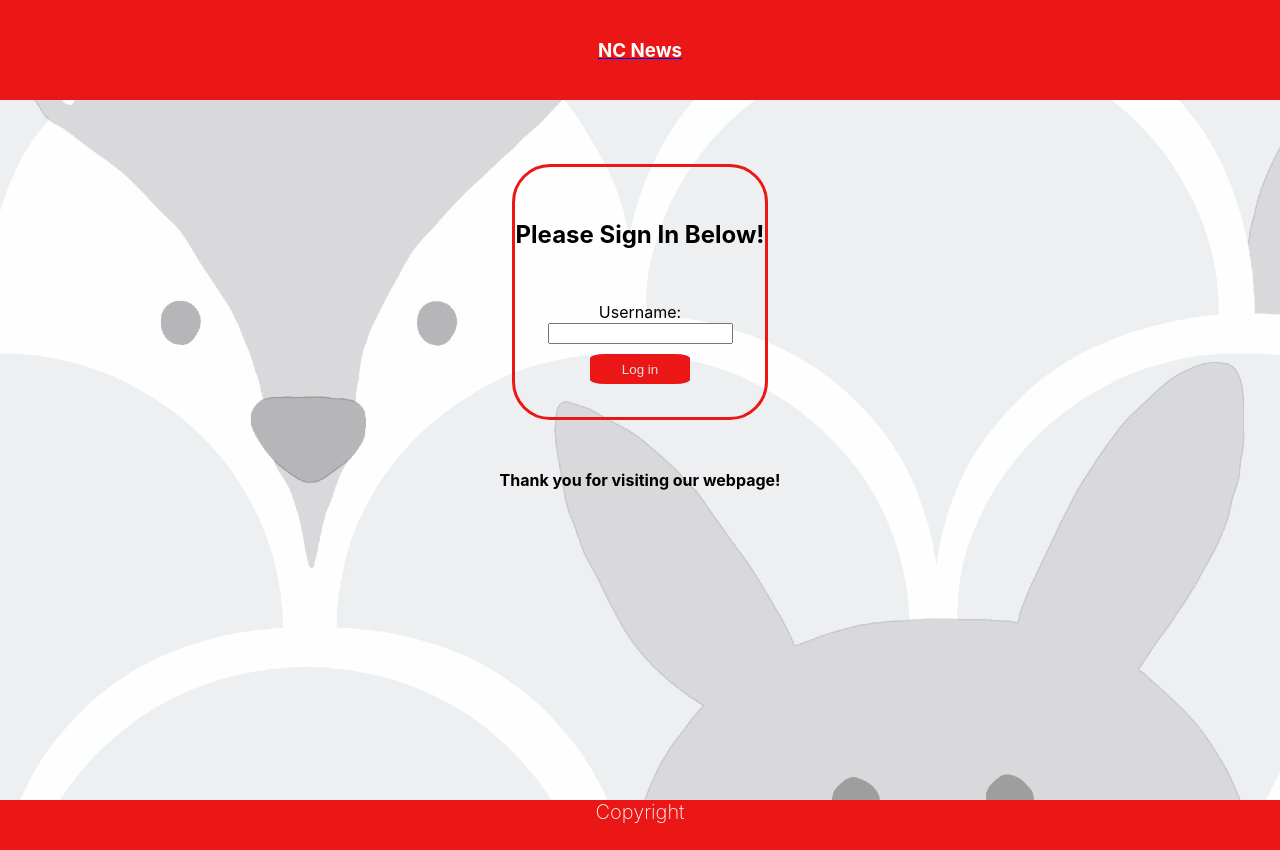
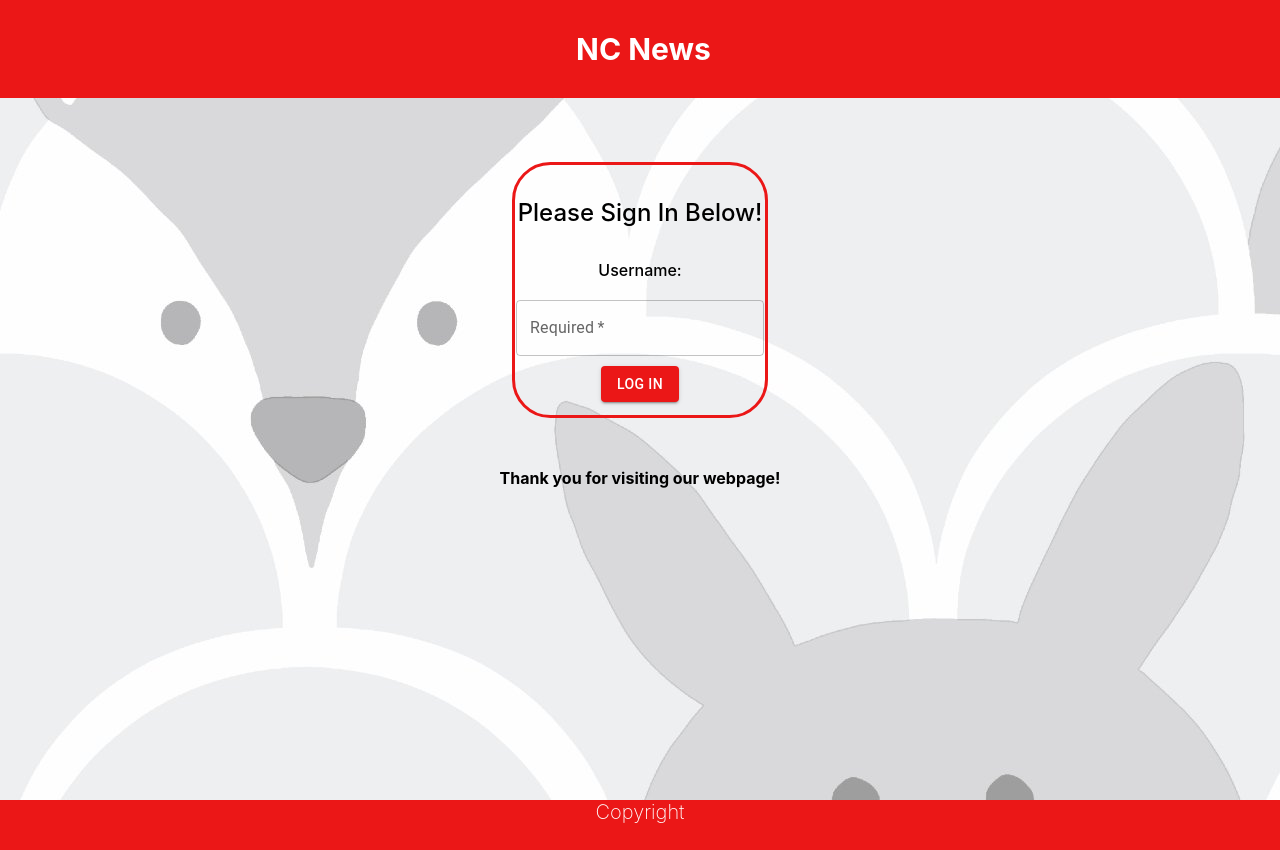
Before and after one commit to Elbeera/My-NC-News-FE, a React (Create React App) app: page / in a window 1280 px wide. Built offline with nearby package versions, Linux system fonts and the light colour scheme.

Commit message:
updated homepage styling

```diff
--- a/src/components/Header.jsx
+++ b/src/components/Header.jsx
@@ -1,15 +1,26 @@
 import styled from "styled-components";
 import { Link } from "react-router-dom";
+import Button from "@mui/material/Button";
 
 const Section = styled.section`
+  display: flex;
+  flex-direction: columns;
   background-color: #eb1717;
-  padding: 20px;
+  padding: 1px;
+`;
+
+const Divone = styled.div`
+  margin-left: 45%;
+`;
+
+const Divtwo = styled.div`
+  margin-left: 400px;
 `;
 
 const Title = styled.h1`
+  font-size: 30px;
   text-align: center;
   color: white;
-  text-decoration: none;
 `;
 
 const ProfileImage = styled.img`
@@ -19,31 +30,48 @@ const ProfileImage = styled.img`
 `;
 
 const Greeting = styled.p`
+  color: #ede8e8;
   font-weight: bold;
 `;
 
 const Header = ({ user, setUser }) => {
   return (
     <Section>
-      <Link to="/">
+      <Divone>
+        <Link to="/" style={{ textDecoration: "none" }}>
           <Title>NC News</Title>
         </Link>
         {user && (
           <>
-          <Greeting>Welcome {user.users[0].name}!</Greeting>{" "}
-          <ProfileImage src={user.users[0].avatar_url} alt="users profile" />{" "}
-          <br />
+            <Greeting>Welcome {user.users[0].name}!</Greeting> <br />
           </>
         )}
+      </Divone>
+      <Divtwo>
         {user && (
-        <button
+          <>
+            <ProfileImage
+              style={{ marginTop: "10px" }}
+              src={user.users[0].avatar_url}
+              alt="users profile"
+            />{" "}
+            <br />
+            <Button
+              style={{
+                height: "30px",
+                color: "#eb1717",
+                backgroundColor: "#ede8e8",
+              }}
               onClick={() => {
                 setUser("");
               }}
+              variant="contained"
             >
               Sign Out
-        </button>
+            </Button>
+          </>
         )}
+      </Divtwo>
     </Section>
   );
 };
--- a/src/components/HomePage.jsx
+++ b/src/components/HomePage.jsx
@@ -6,6 +6,8 @@ import { getUserByName } from "../utils/api";
 import { UserContext } from "../context/User";
 import { useContext } from "react";
 import Background from "../images/NCNewsBG.jpeg";
+import TextField from "@mui/material/TextField";
+import Button from "@mui/material/Button";
 
 const HomePage = () => {
   const { setUser } = useContext(UserContext);
@@ -30,22 +32,33 @@ const HomePage = () => {
       <Section style={{ backgroundImage: `url(${Background})` }}>
         <Header />
         <Sign>
-          <h2>Please Sign In Below! </h2>
+          <Greeting>Please Sign In Below! </Greeting>
 
           <form action="" onSubmit={handleSubmit}>
-            <label htmlFor="username">Username: </label>
-
-            <input
-              type="text"
+            <label style={{ fontWeight: "500" }} htmlFor="username">
+              Username:
+            </label>
+            <br />
+            <br />
+            <TextField
               required
               name="username"
               value={newUser}
+              id="outlined-required"
+              label="Required"
+              defaultValue="Hello World"
               onChange={(e) => {
                 setNewUser(e.target.value);
               }}
             />
             <br />
-            <Button type="submit">Log in</Button>
+            <Button
+              style={{ backgroundColor: "#eb1717", marginTop: "10px" }}
+              type="submit"
+              variant="contained"
+            >
+              Log in
+            </Button>
           </form>
           {error && <p>{error.response.data.msg}</p>}
         </Sign>
@@ -78,14 +91,8 @@ const Sign = styled.section`
   text align: center;
 `;
 
-const Button = styled.button`
-  margin-top: 10px;
-  width: 100px;
-  color: #e3e1e1;
-  border: none;
-  height: 30px;
-  border-radius: 15%;
-  background-color: #eb1717;
+const Greeting = styled.h2`
+  font-weight: 500;
 `;
 
 const Sub = styled.p`
```
Lines whose indentation alone changed are shown as unchanged.
